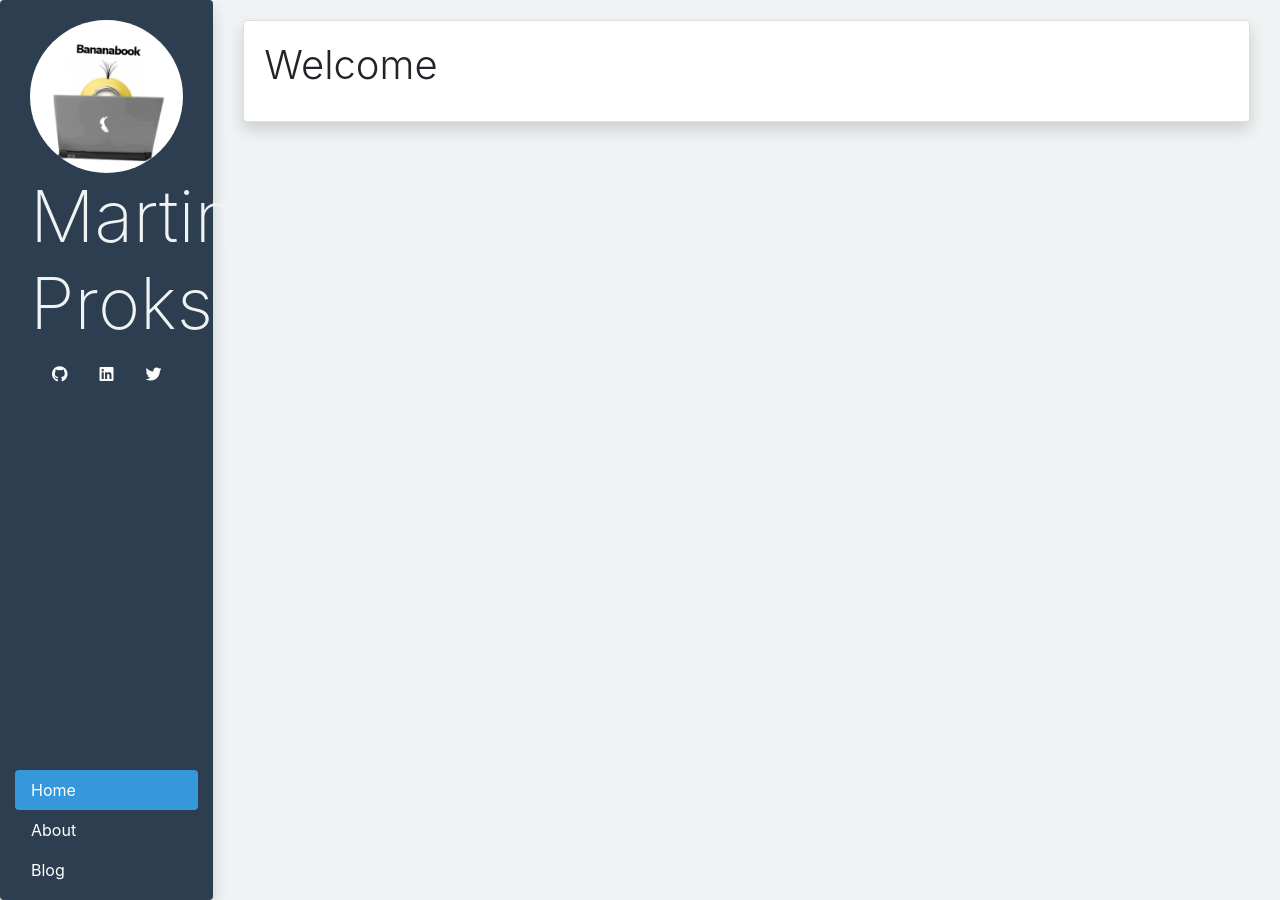
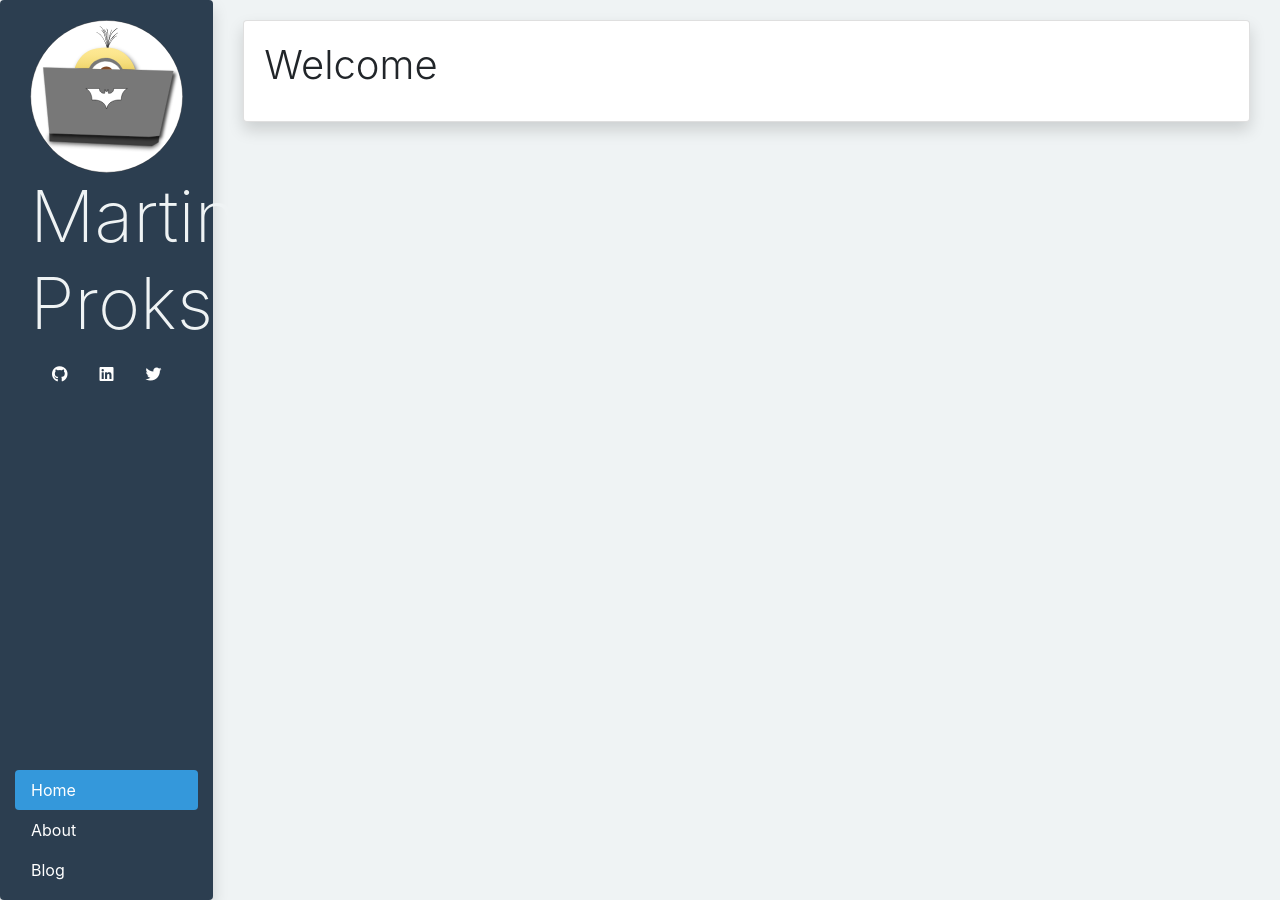
Before and after one commit to matq007/matq007.github.io, a Jekyll site: the page built from index.html, in a window 1280 px wide. Built offline with Jekyll 4.4.1, drawn with Linux system fonts in a browser that asks for light colours; nearby versions of some CDN libraries; the list of posts is cut into pages by our own code.

Commit message:
Updated svg icon

```diff
--- a/_includes/left-panel.html
+++ b/_includes/left-panel.html
@@ -1,7 +1,7 @@
 <aside class="col-md-2 shadow rounded d-flex flex-column flex-g">
     <div class="col flex-grow">
         <a href="{{ site.url }}">
-            <img src="{{ site.url }}/assets/img/me.jpg" class="rounded-circle logo img-fluid mx-auto d-block" width="220" height="220">
+            <img src="{{ site.url }}/assets/img/me.svg" class="rounded-circle logo img-fluid mx-auto d-block" width="220" height="220">
         </a>
         <h1 class="display-3">{{ site.data.author.name }}</h1>
         <ul class="nav justify-content-center">
```
Also changed, not shown: assets/img/me.svg (added).
